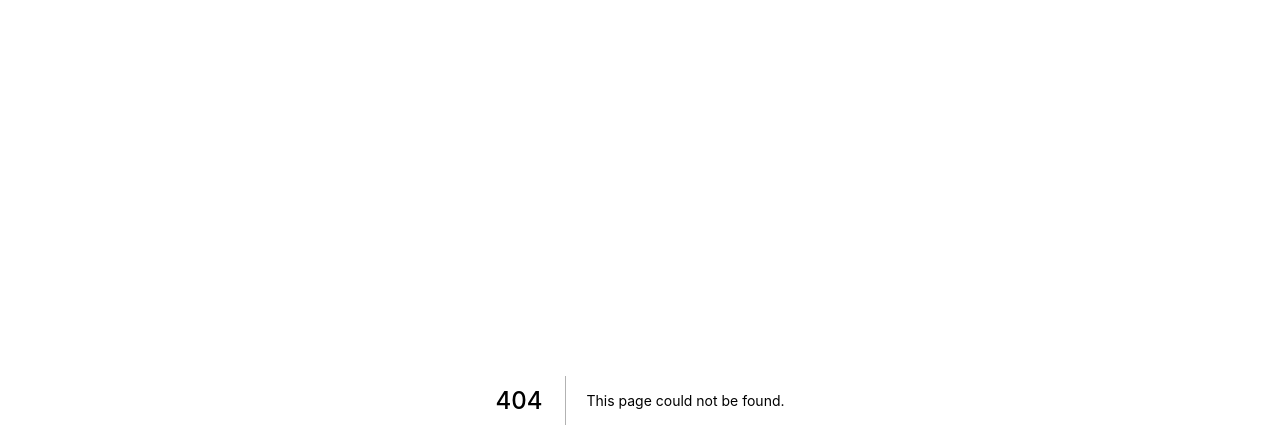
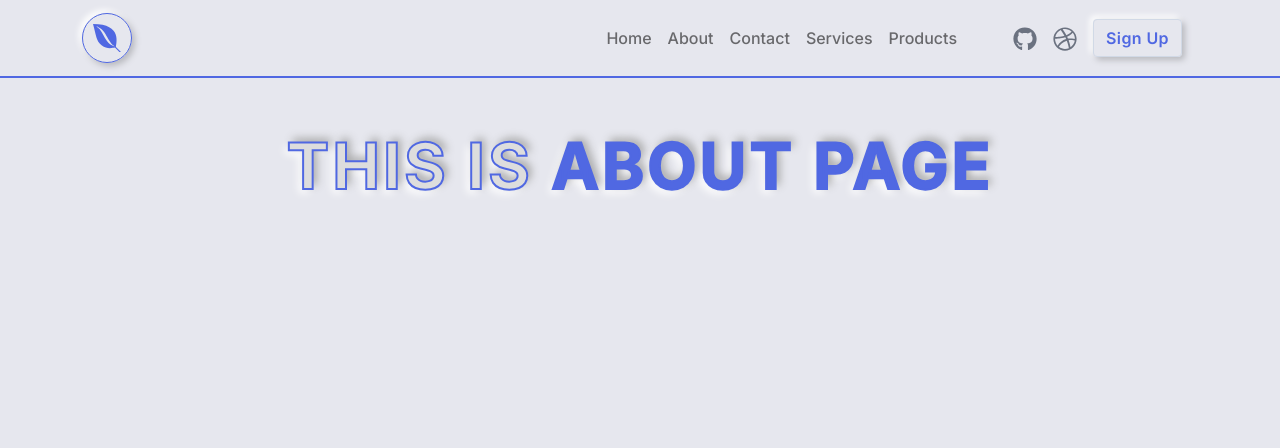
Before and after one commit to shahriarshafin/soft-ui, a Next.js app: page /about in a window 1280 px wide. Before the commit this address had no page. Shown: the top 448 px of the page. Built offline with nearby package versions, Linux system fonts and the light colour scheme.

Commit message:
about, contact, products, services page created

```diff
--- a/pages/_app.js
+++ b/pages/_app.js
@@ -1,5 +1,13 @@
-function MyApp({ Component, pageProps }) {
-	return <Component {...pageProps} />;
-}
+import 'bootstrap/dist/css/bootstrap.min.css';
+import GlobalStyle from '../Styles/GlobalStyle';
 
-export default MyApp;
+const _app = ({ Component, pageProps }) => {
+	return (
+		<>
+			<GlobalStyle />
+			<Component {...pageProps} />
+		</>
+	);
+};
+
+export default _app;
--- /dev/null
+++ b/pages/about.jsx
@@ -0,0 +1,13 @@
+import BootNav from '../components/bootnav';
+import HeroHeading from '../components/HeroHeading';
+
+const about = () => {
+	return (
+		<>
+			<BootNav />
+			<HeroHeading Normal={'This is '} Highlight={'About page'} />
+		</>
+	);
+};
+
+export default about;
--- a/pages/index.js
+++ b/pages/index.js
@@ -1,4 +1,3 @@
-import 'bootstrap/dist/css/bootstrap.min.css';
 import {
 	FaClock,
 	FaCode,
@@ -15,7 +14,6 @@ import HeroSection from '../components/HeroSection';
 import ProfileCard from '../components/profileCard';
 import SectionInfo from '../components/SectionInfo';
 import Steps from '../components/Steps';
-import GlobalStyle from '../Styles/GlobalStyle';
 // ....
 
 export default function Home() {
@@ -57,7 +55,6 @@ export default function Home() {
 	];
 	return (
 		<>
-			<GlobalStyle />
 			<BootNav />
 			<HeroSection />
 			<SectionInfo
```
Also changed, not shown: pages/contact.jsx (added, +13 -0 lines), pages/products.jsx (added, +13 -0 lines), pages/services.jsx (added, +13 -0 lines).
